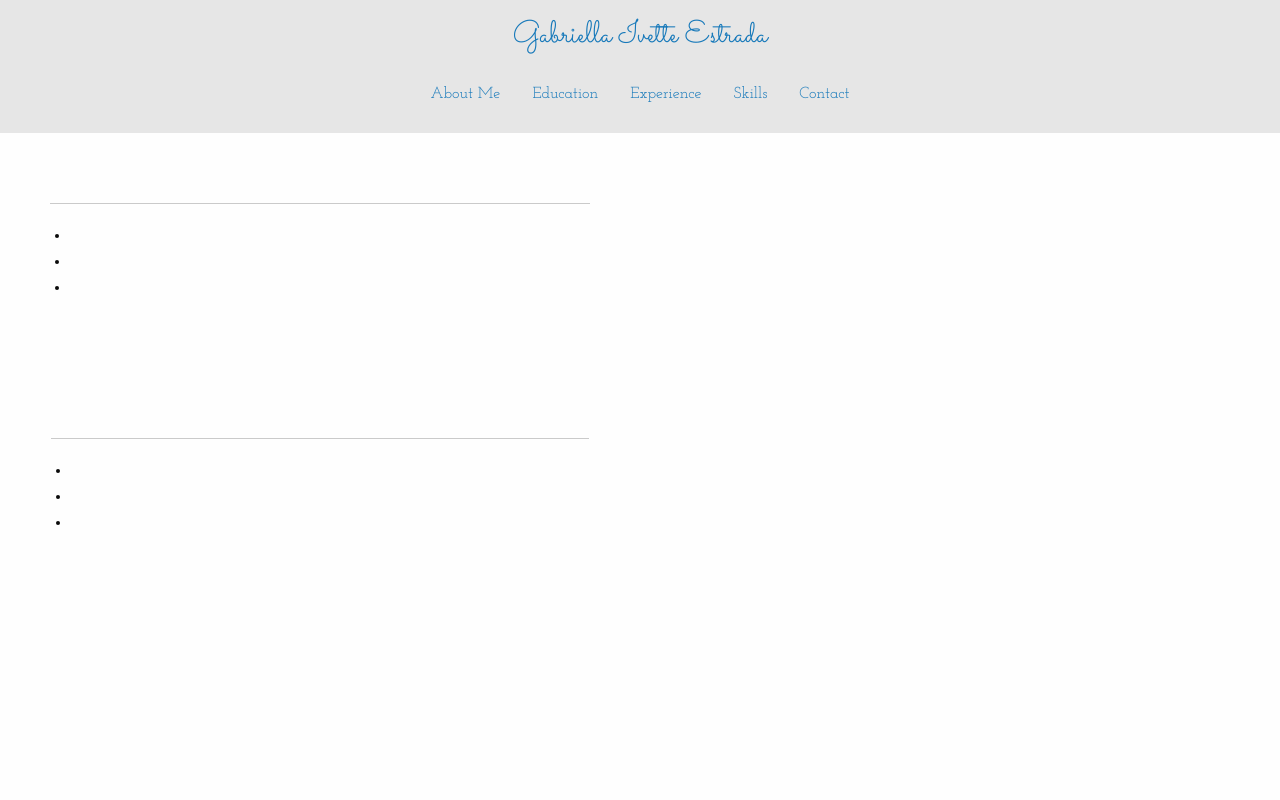
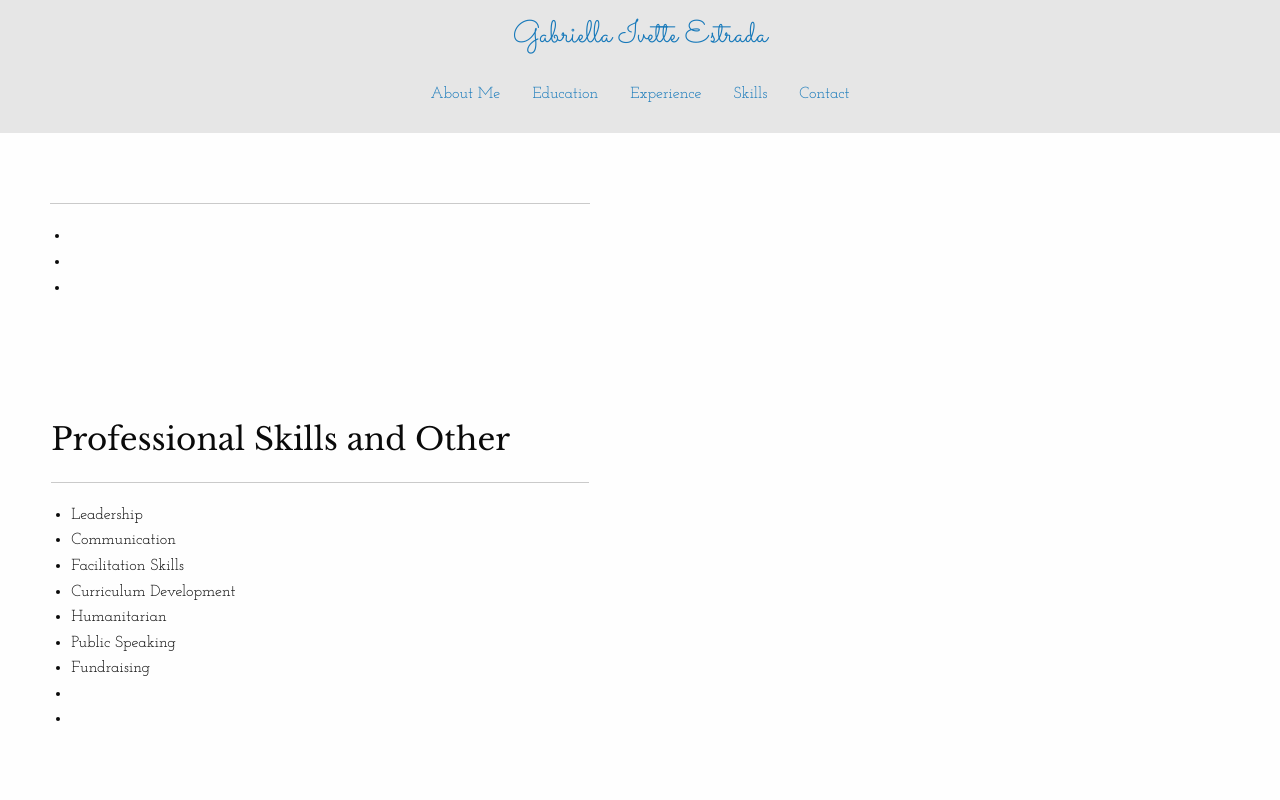
Before and after one commit to gabbyestrada/gabbyestrada.github.io, a plain HTML site: page Skills.html in a window 1280 px wide. Drawn offline with nearby package versions, Linux system fonts and the light colour scheme.

Commit message:
Update Skills.html

```diff
--- a/Skills.html
+++ b/Skills.html
@@ -64,10 +64,17 @@
 
   <div class="small-12 medium-6 column">
     <div class="right">
-      <h3> </h3>
+      <h3>Professional Skills and Other  </h3>
       <hr>
       <ul>
-        <li> </li>
+        <li> Leadership</li>
+        <li>Communication</li>
+        <li>Facilitation Skills</li>
+        <li>Curriculum Development</li>
+        <li>Humanitarian</li>
+        <li>Public Speaking</li>
+        <li>Fundraising</li>
+
         <li> </li>
         <li> </li>
       </ul>
```
